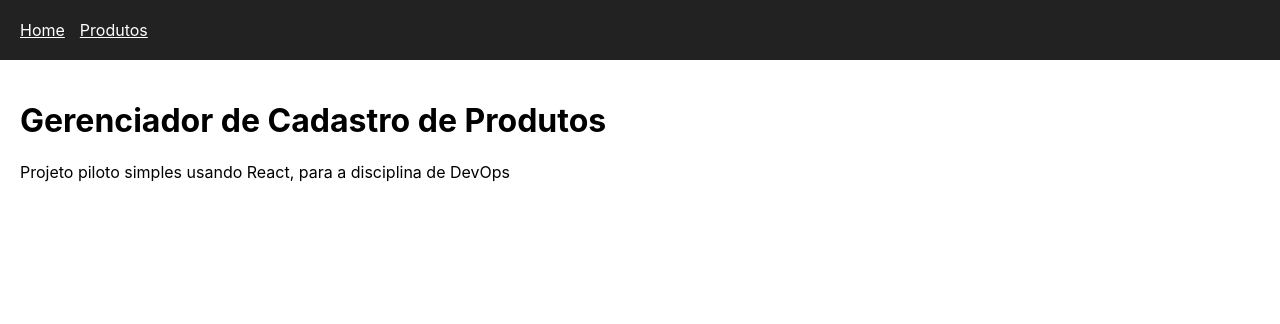
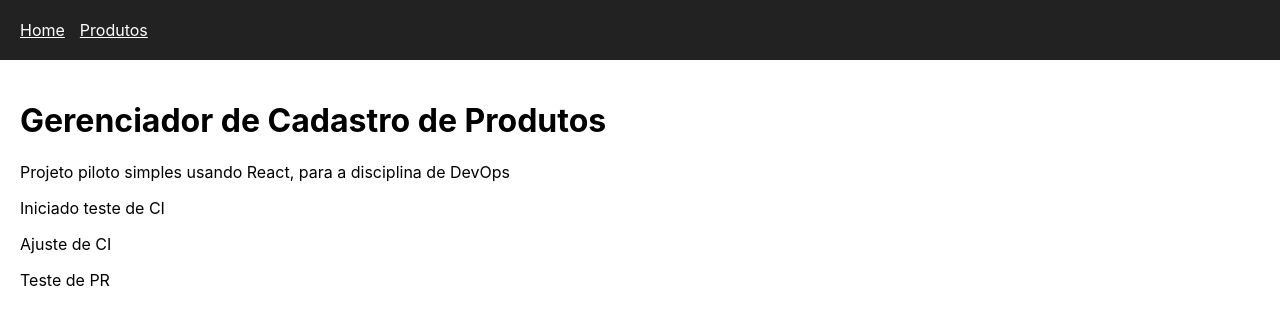
Before and after one commit to danilofasolo/DevOps_PUCPR, a React (Create React App) app: page / in a window 1280 px wide. Shown: the top 324 px of the page. Built offline with nearby package versions, Linux system fonts and the light colour scheme.

Commit message:
Teste de PR

```diff
--- a/src/pages/Home.js
+++ b/src/pages/Home.js
@@ -3,6 +3,10 @@ function Home() {
     <div style={{ padding: "20px" }}>
       <h1>Gerenciador de Cadastro de Produtos</h1>
       <p>Projeto piloto simples usando React, para a disciplina de DevOps</p>
+
+      <p>Iniciado teste de CI</p>
+      <p>Ajuste de CI</p>
+      <p>Teste de PR</p>
     </div>
   );
 }
```
